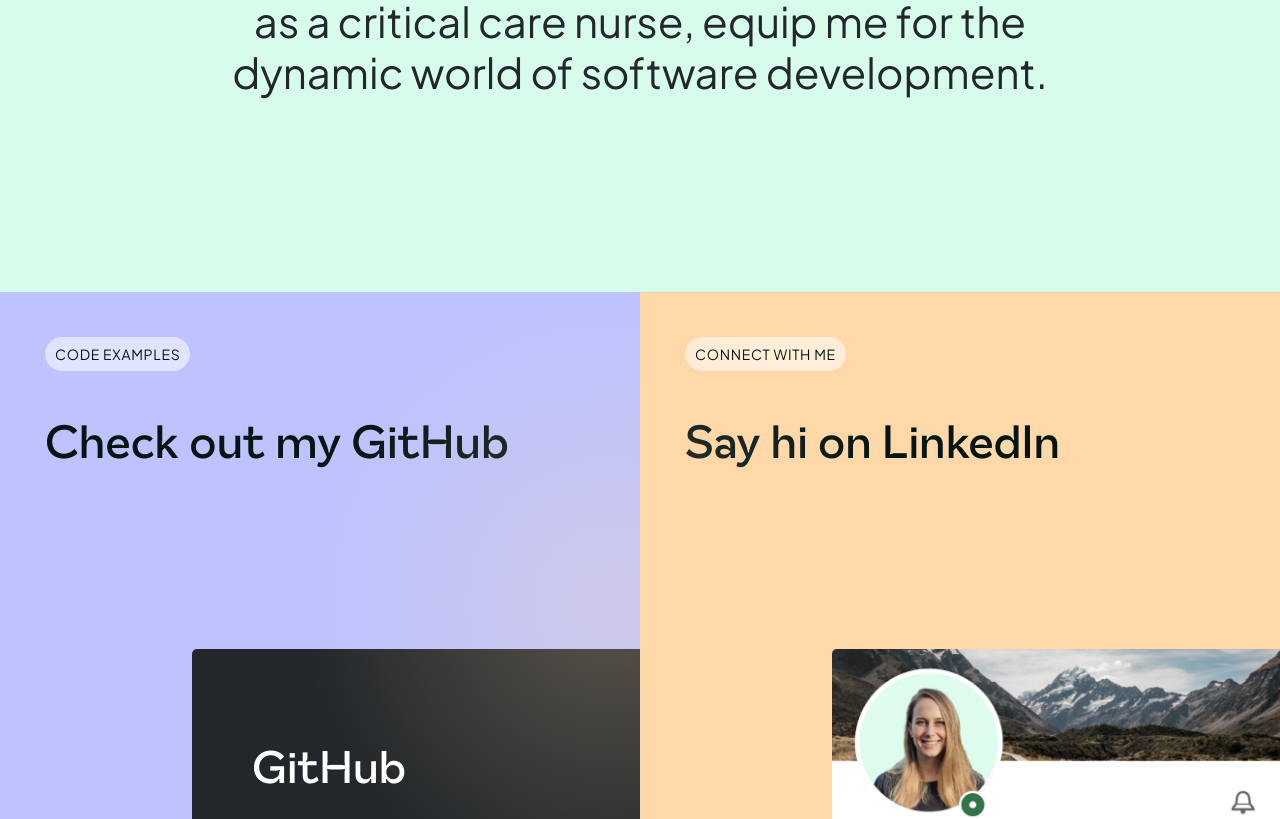
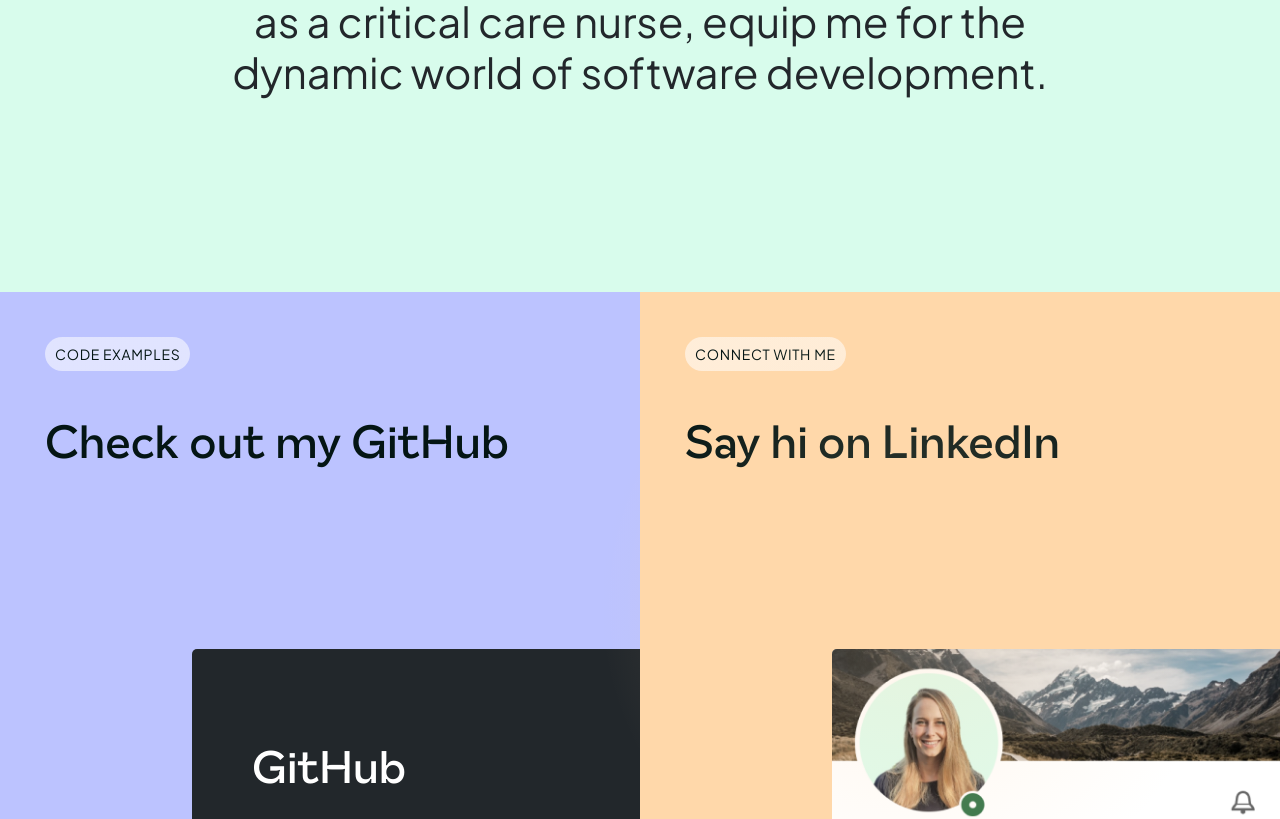
Before and after one commit to NicoleHawkey/Portfolio, a Next.js app: page / in a window 1280 px wide. Shown: the part 1217-2036 px from the top of the page. Built offline with nearby package versions, Linux system fonts and the light colour scheme.

Commit message:
fixing ellipse

```diff
--- a/src/styles/work.module.css
+++ b/src/styles/work.module.css
@@ -164,7 +164,7 @@
     color: #FFD8AA, #FFD8AA00;
     position: absolute;
     z-index: 1;
-    left: 300px;
+    left: 600px;
 }
 
 @media screen and (max-width: 768px) {
```
